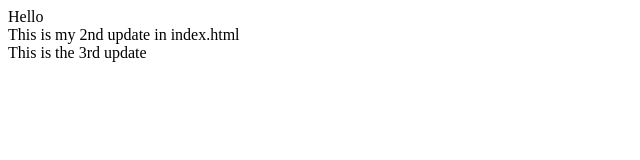
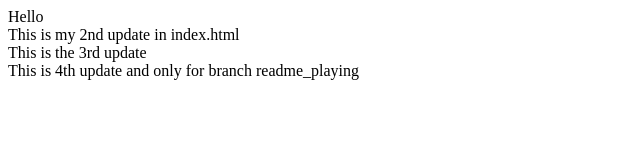
Before and after one commit to MrM2020/Demo-repo, a plain HTML site: page index.html in a window 1280 px wide. Shown: the whole page, without its empty margins (0-640 px from the left). Drawn offline with Linux system fonts and the light colour scheme.

Commit message:
updated readme

```diff
--- a/index.html
+++ b/index.html
@@ -1,3 +1,7 @@
 <div>Hello</div>
 <div>This is my 2nd update in index.html</div>
 <div>This is the 3rd update </div>
+
+
+
+<div>This is 4th update and only for branch readme_playing </div>
```
Also changed, not shown: 1 other file.
